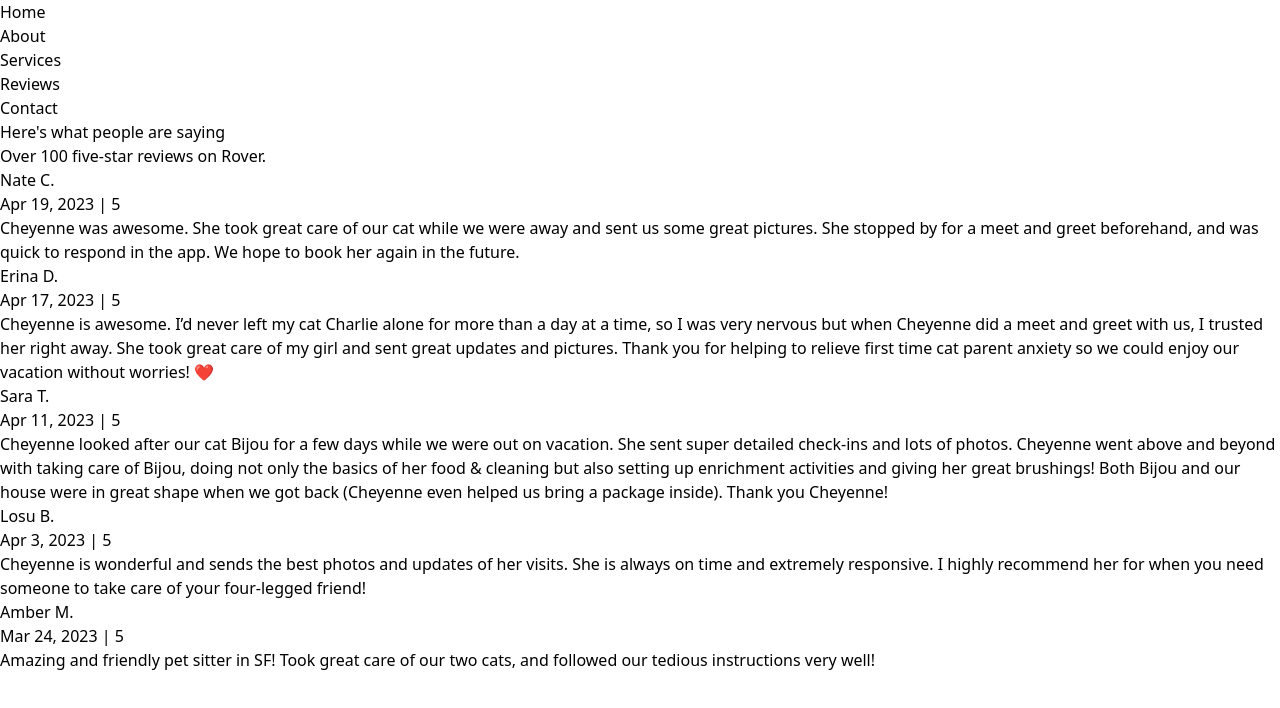
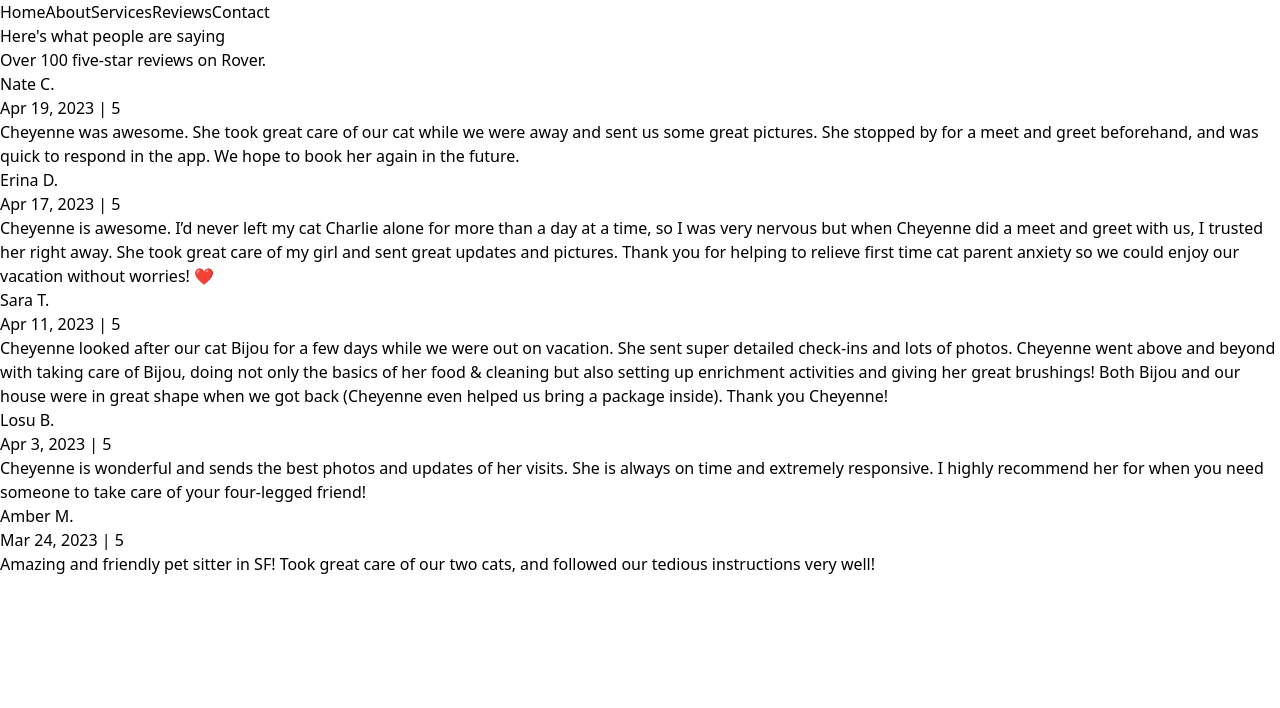
Before and after one commit to HunterHeston/dog-walking, a Next.js app: page /reviews in a window 1280 px wide. Shown: the top 708 px of the page. Built offline with nearby package versions, Linux system fonts and the light colour scheme.

Commit message:
Nav should be flat

```diff
--- a/components/layout.tsx
+++ b/components/layout.tsx
@@ -6,7 +6,7 @@ export default function Layout({ children }: LayoutProps) {
   return (
     <>
       <nav>
-        <ul>
+        <ul className="flex">
           <li>Home</li>
           <li>About</li>
           <li>Services</li>
```
